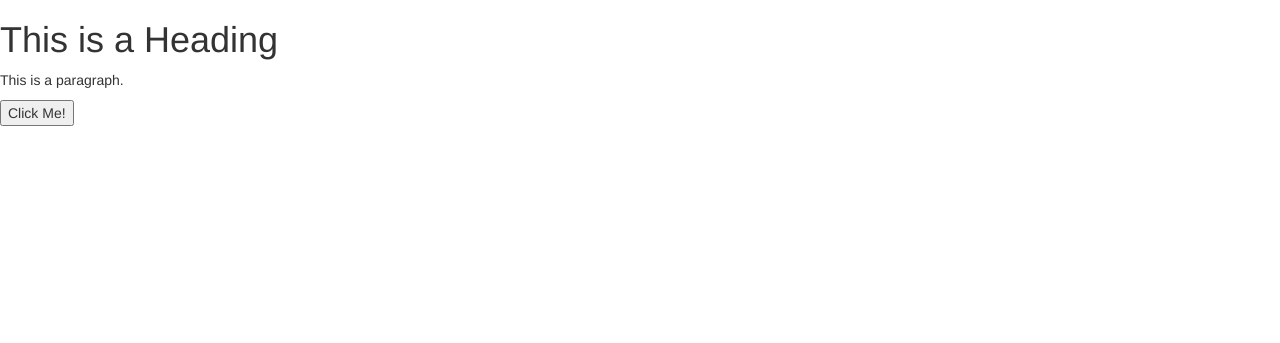
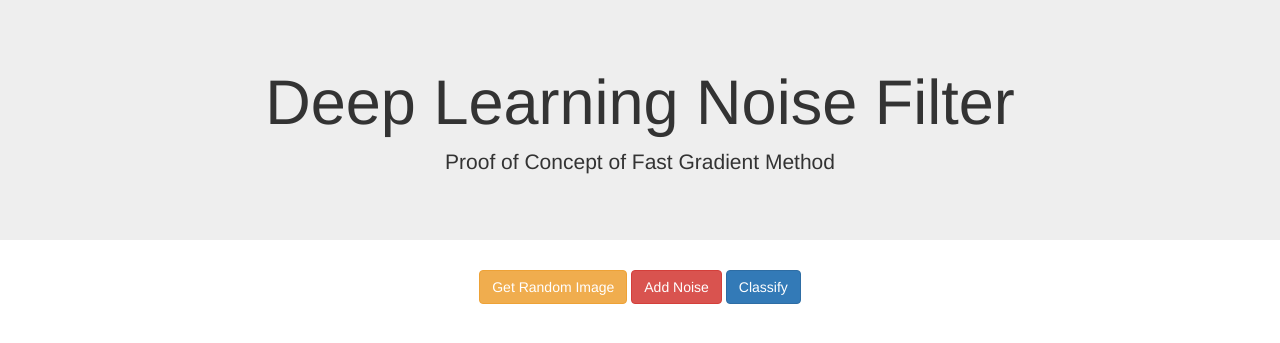
Before and after one commit to jcperdomo/noise_filter, a Django app: page /noise_filter/ in a window 1280 px wide. Shown: the top 343 px of the page. Run offline with Django 3.2, Linux system fonts and the light colour scheme; some libraries are stand-ins or nearby versions.

Commit message:
committing changes before adding in images

```diff
--- a/noise_filter/static/noise_filter/style.css
+++ b/noise_filter/static/noise_filter/style.css
@@ -1,3 +1,5 @@
-body {
-    background: white url("images/jordan.jpg") no-repeat right bottom;
+#btnSearch,
+#btnClear{
+    display: inline-block;
+    vertical-align: top;
 }
--- a/noise_filter/templates/noise_filter/index.html
+++ b/noise_filter/templates/noise_filter/index.html
@@ -1,18 +1,32 @@
-<!DOCTYPE html>
-
 {% load static %}
 
-<link rel="stylesheet" type="text/css" href="{% static 'noise_filter/css/bootstrap.css' %}" />
+<link rel="stylesheet" href="{% static 'noise_filter/css/bootstrap.min.css' %}" />
+<link rel="stylesheet" href="{% static 'noise_filter/style.css' %}" />
+
 
 <html>
-<head>
-<title>Noise Filter Home Page</title>
-</head>
+    <head>
+        <title>Noise Filter Home Page</title>
+    </head>
+
 <body>
+<div class="jumbotron text-center">
 
-<h1>This is a Heading</h1>
-<p>This is a paragraph.</p>
-<button type="button">Click Me!</button>
+  <h1>Deep Learning Noise Filter</h1>
+  <p>Proof of Concept of Fast Gradient Method</p>
+</div>
+
+
+<div class="container-fluid">
+  <div class="row">
+        <div class="col-md-12 text-center">
+    		<button type="button" class="btn btn-warning custom-button-width ">Get Random Image</button>
+			<button type="button" class="btn btn-danger custom-button-width ">Add Noise</button>
+            <button type="button" class="btn btn-primary custom-button-width ">Classify</button>
+    	</div>
+  </div>
+</div>
+
 
 </body>
 </html>
```
